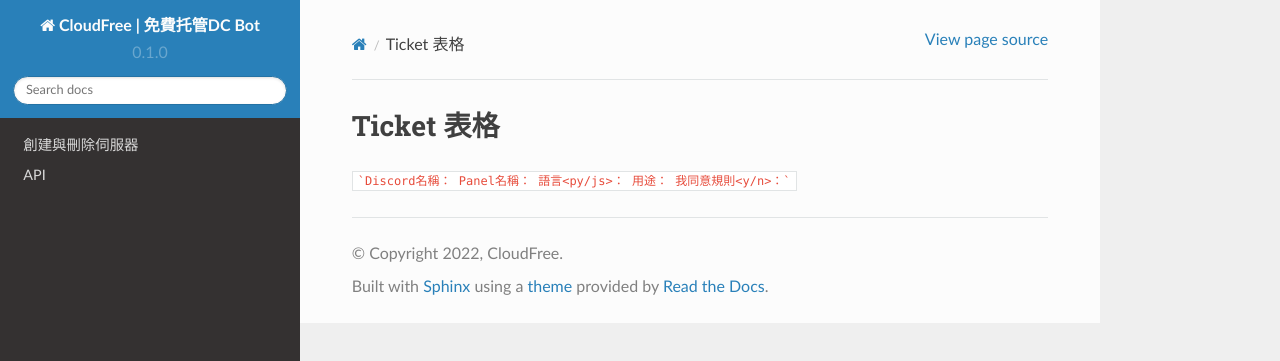
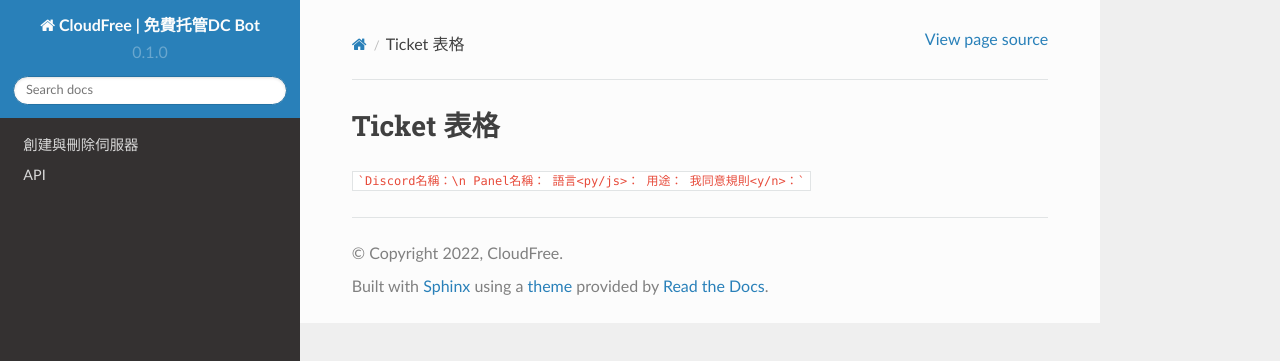
Before and after one commit to alexkong1123/cloudfree-docs, a Sphinx documentation site: the page built from docs/source/ticket_form.rst, in a window 1280 px wide. Shown: the top 361 px of the page. Built offline with Sphinx 7.4.7 and the Read the Docs theme 2.0.0, drawn with Linux system fonts in a browser that asks for light colours.

Commit message:
Update ticket_form.rst

````diff
--- a/docs/source/ticket_form.rst
+++ b/docs/source/ticket_form.rst
@@ -1,7 +1,7 @@
 Ticket 表格
 =====
 
-```Discord名稱：
+```Discord名稱：\n
 Panel名稱：
 語言<py/js>：
 用途：
````
